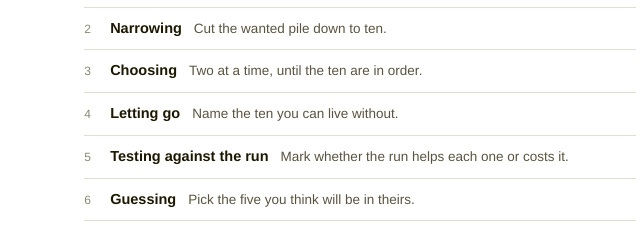
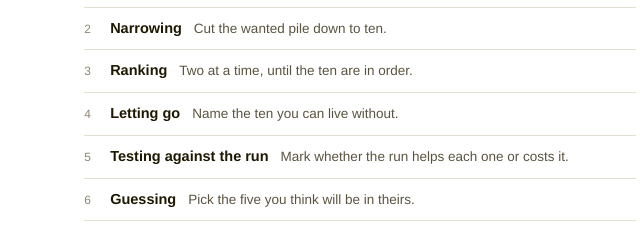
Before and after one commit to adaliaworks/tlhg-org, a plain HTML site: page t/desire/index.html in a window 1280 px wide. Shown: the part 450-678 px from the top of the page, 280-920 px from the left. Drawn offline with Linux system fonts and the light colour scheme.

Commit message:
Desire sorter: step 3 is Ranking
Co-Authored-By: Claude Opus 5 <noreply@anthropic.com>
Claude-Session: https://claude.ai/code/session_01CxmSXB5LgHdm6cx5AaLCmB

```diff
--- a/t/desire/index.html
+++ b/t/desire/index.html
@@ -288,7 +288,7 @@ var STEPS = {
     blurb:"Everything you said you want, whether or not you are currently feeding it. Tap a card "+
           "to eliminate it, and tap it again to bring it back. Keep going until ten are left "+
           "standing: the ten you want most." },
-  duel: { name:"Choosing",
+  duel: { name:"Ranking",
     heading:"Two at a time",
     blurb:"Your ten, paired off, with the price of each one showing. If you could carry only one "+
           "of these into the next five years, which would it be? Answer fast and skip the "+
@@ -347,7 +347,7 @@ function render(){
 var OVERVIEW = [
   ["First pass", "Sort all "+"{N}"+" cards into four piles. About six minutes."],
   ["Narrowing", "Cut the wanted pile down to ten."],
-  ["Choosing", "Two at a time, until the ten are in order."],
+  ["Ranking", "Two at a time, until the ten are in order."],
   ["Letting go", "Name the ten you can live without."],
   ["Testing against the run", "Mark whether the run helps each one or costs it."],
   ["Guessing", "Pick the five you think will be in theirs."],
```
